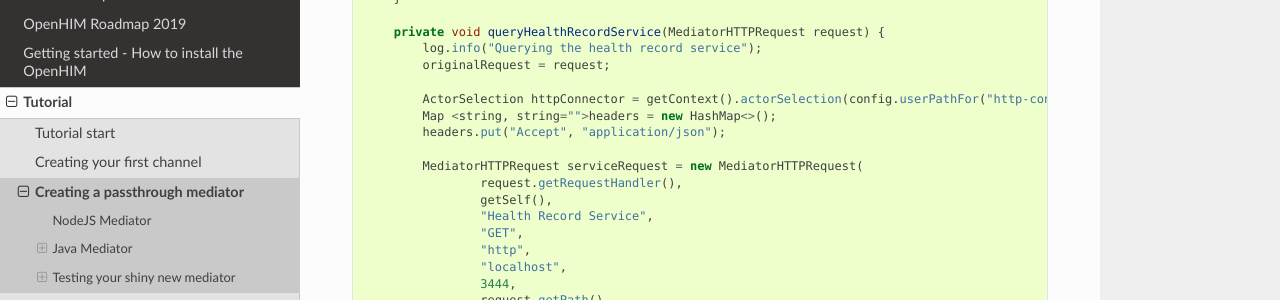
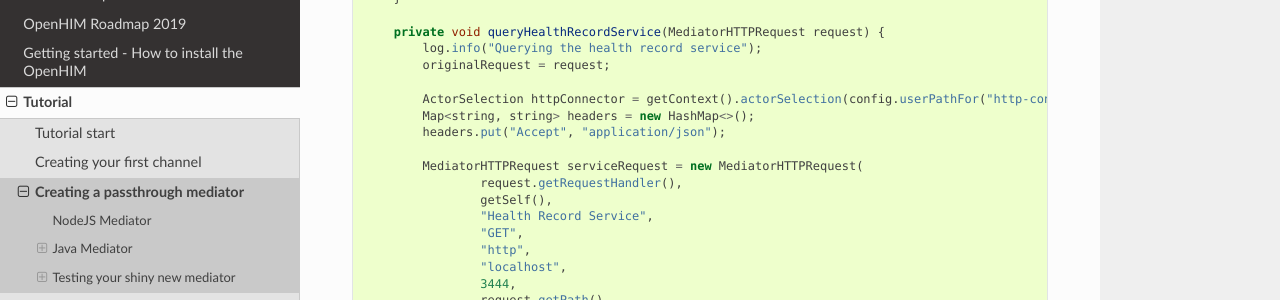
Before and after one commit to jembi/openhim-core-js, a Sphinx documentation site: the page built from docs/tutorial/3-creating-a-passthrough-mediator.md, in a window 1280 px wide and 900 px high, scrolled down 8065 px. Shown: the part 151-451 px from the top of the window. Built offline with Sphinx 7.4.7 and the Read the Docs theme 2.0.0, drawn with Linux system fonts in a browser that asks for light colours; pages that are not in the unit, such as notebooks, are missing from menus.

```diff
--- a/docs/tutorial/3-creating-a-passthrough-mediator.md
+++ b/docs/tutorial/3-creating-a-passthrough-mediator.md
@@ -325,7 +325,7 @@ public class DefaultOrchestrator extends UntypedActor {
         originalRequest = request;
 
         ActorSelection httpConnector = getContext().actorSelection(config.userPathFor("http-connector"));
-        Map <string, string="">headers = new HashMap<>();
+        Map<string, string> headers = new HashMap<>();
         headers.put("Accept", "application/json");
 
         MediatorHTTPRequest serviceRequest = new MediatorHTTPRequest(
```
